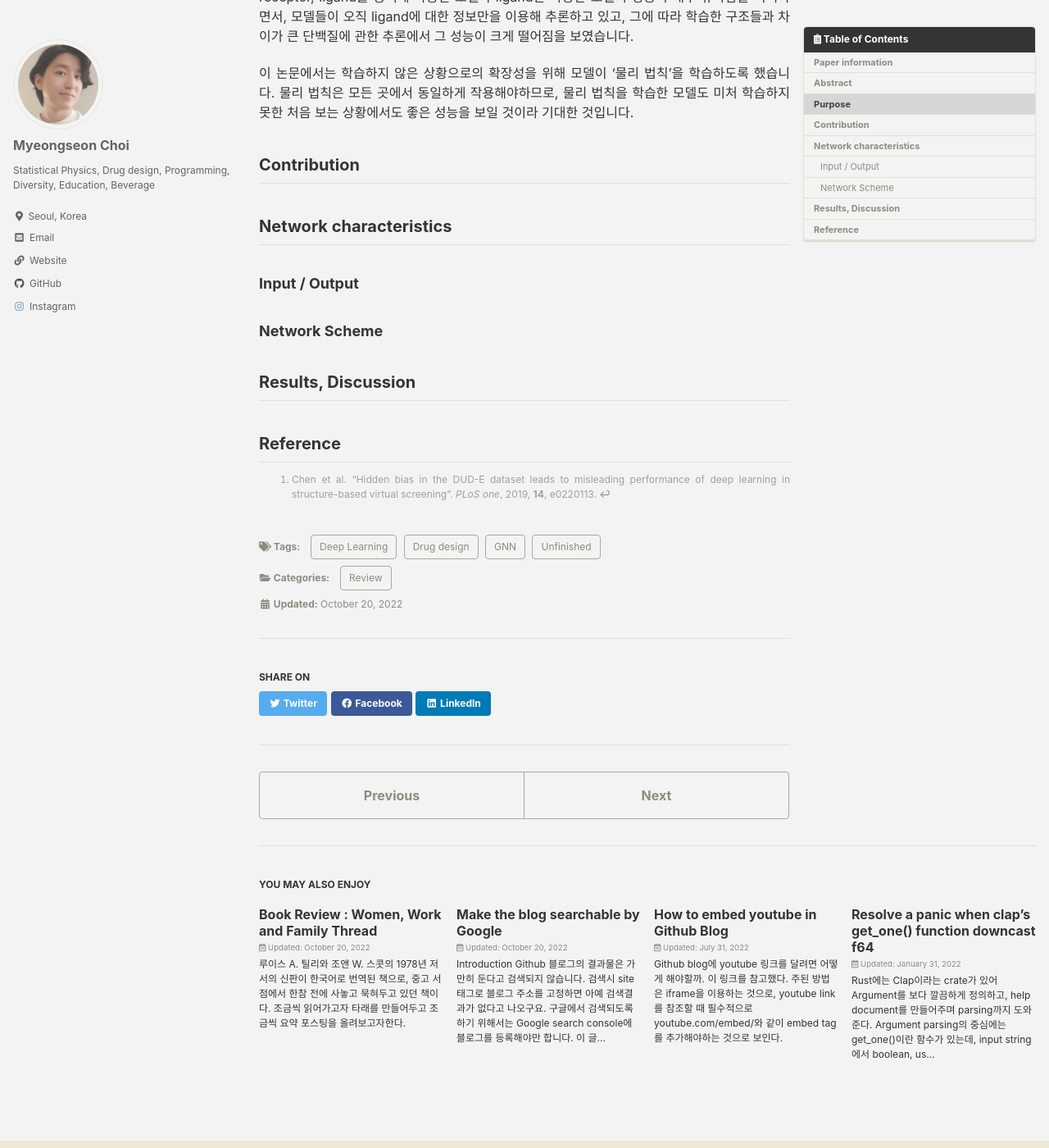
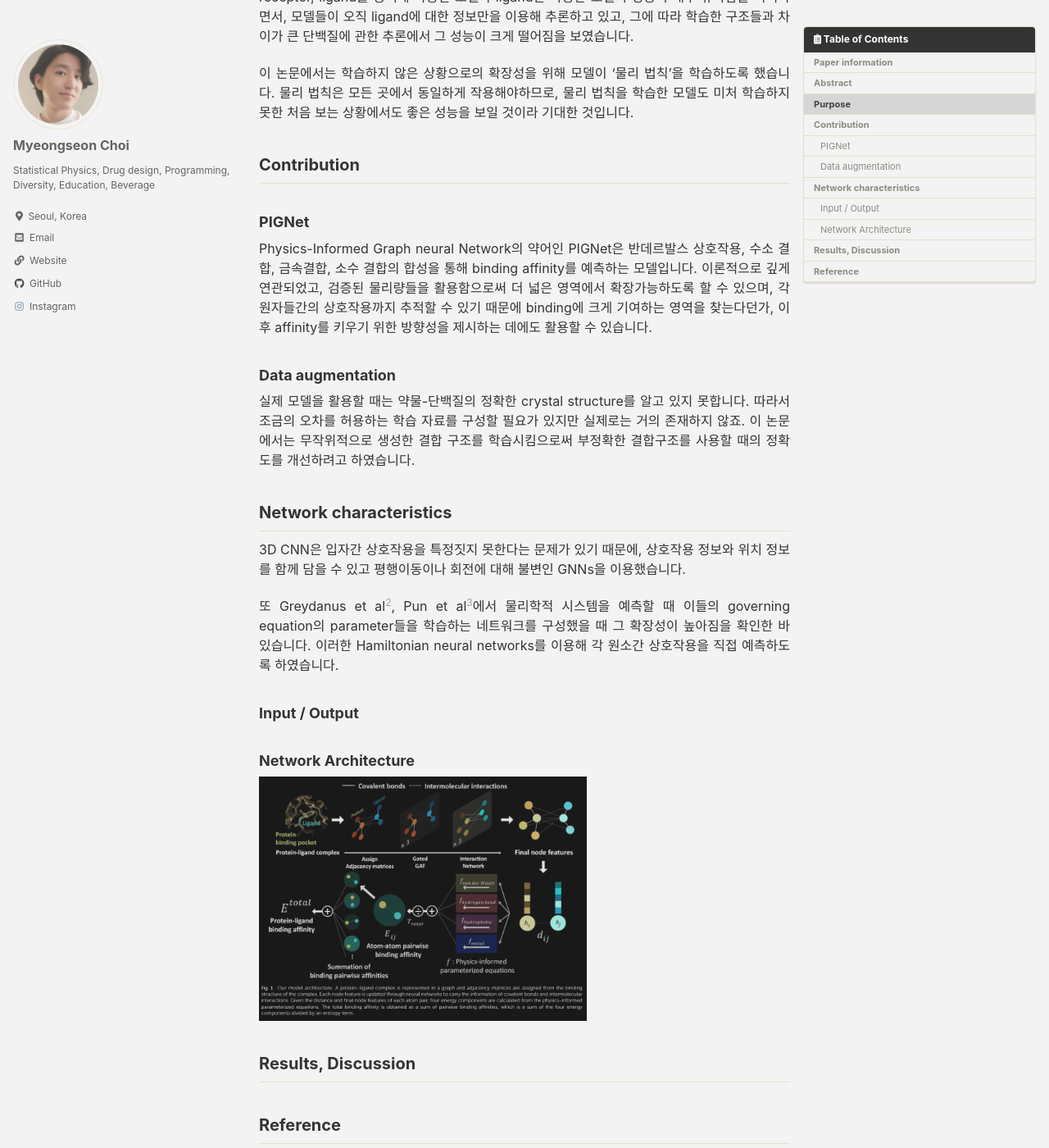
Before and after one commit to key262yek/key262yek.github.io, a Jekyll site: the page built from _posts/2022-10-21-pignet.md, in a window 1280 px wide and 1400 px high, scrolled down 1275 px. Shown: the whole window at 82% size. Built offline with Jekyll 4.4.1, drawn with Linux system fonts in a browser that asks for light colours; cached includes are drawn as plain includes; nearby versions of some CDN libraries; some of the changed text lies outside the part shown.

Commit message:
contribution and network characteristics

```diff
--- a/_posts/2022-10-21-pignet.md
+++ b/_posts/2022-10-21-pignet.md
@@ -43,13 +43,26 @@ Chen et al[^1] 에서는 DUD-E 자료를 이용한 학습 결과에서 receptor,
 이 논문에서는 학습하지 않은 상황으로의 확장성을 위해 모델이 '물리 법칙'을 학습하도록 했습니다. 물리 법칙은 모든 곳에서 동일하게 작용해야하므로, 물리 법칙을 학습한 모델도 미처 학습하지 못한 처음 보는 상황에서도 좋은 성능을 보일 것이라 기대한 것입니다.
 
 ## Contribution
+### PIGNet
+Physics-Informed Graph neural Network의 약어인 PIGNet은 반데르발스 상호작용, 수소 결합, 금속결합, 소수 결합의 합성을 통해 binding affinity를 예측하는 모델입니다.
+이론적으로 깊게 연관되었고, 검증된 물리량들을 활용함으로써 더 넓은 영역에서 확장가능하도록 할 수 있으며, 각 원자들간의 상호작용까지 추적할 수 있기 때문에 binding에 크게 기여하는 영역을 찾는다던가, 이후 affinity를 키우기 위한 방향성을 제시하는 데에도 활용할 수 있습니다.
+
+### Data augmentation
+실제 모델을 활용할 때는 약물-단백질의 정확한 crystal structure를 알고 있지 못합니다. 따라서 조금의 오차를 허용하는 학습 자료를 구성할 필요가 있지만 실제로는 거의 존재하지 않죠. 이 논문에서는 무작위적으로 생성한 결합 구조를 학습시킴으로써 부정확한 결합구조를 사용할 때의 정확도를 개선하려고 하였습니다.
 
 
 ## Network characteristics
+3D CNN은 입자간 상호작용을 특정짓지 못한다는 문제가 있기 때문에, 상호작용 정보와 위치 정보를 함께 담을 수 있고 평행이동이나 회전에 대해 불변인 GNNs을 이용했습니다.
 
+또 Greydanus et al[^2], Pun et al[^3]에서 물리학적 시스템을 예측할 때 이들의 governing equation의 parameter들을 학습하는 네트워크를 구성했을 때 그 확장성이 높아짐을 확인한 바 있습니다. 이러한 Hamiltonian neural networks를 이용해 각 원소간 상호작용을 직접 예측하도록 하였습니다.
+
+[^2]: S. Greydanus et al, "Hamiltonian Neural Networks", *NeurlIPS*, 2019, vol. **32**, pp. 15379–15389.
+[^3]: G. P. Pun et al, "Physically informed artificial neural networks for atomistic modeling of materials", *Nat. Commun.*, 2019, **10**, 2339.
 ### Input / Output
 
-### Network Scheme
+### Network Architecture
+<img src="https://key262yek.github.io/assets/images/pignet_model_architecture.png" alt="Network Architecture" width="400"/>
+
 
 ## Results, Discussion
 
```
Also changed, not shown: assets/images/pignet_model_architecture.PNG (added).
